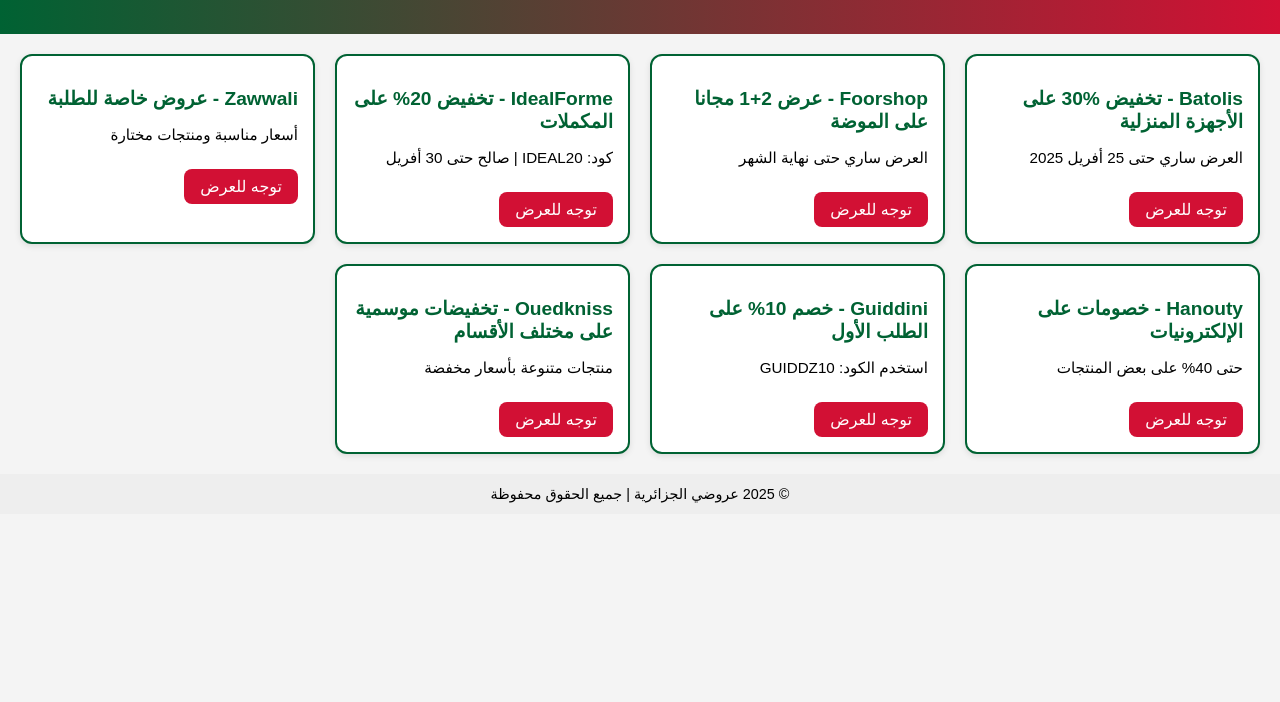
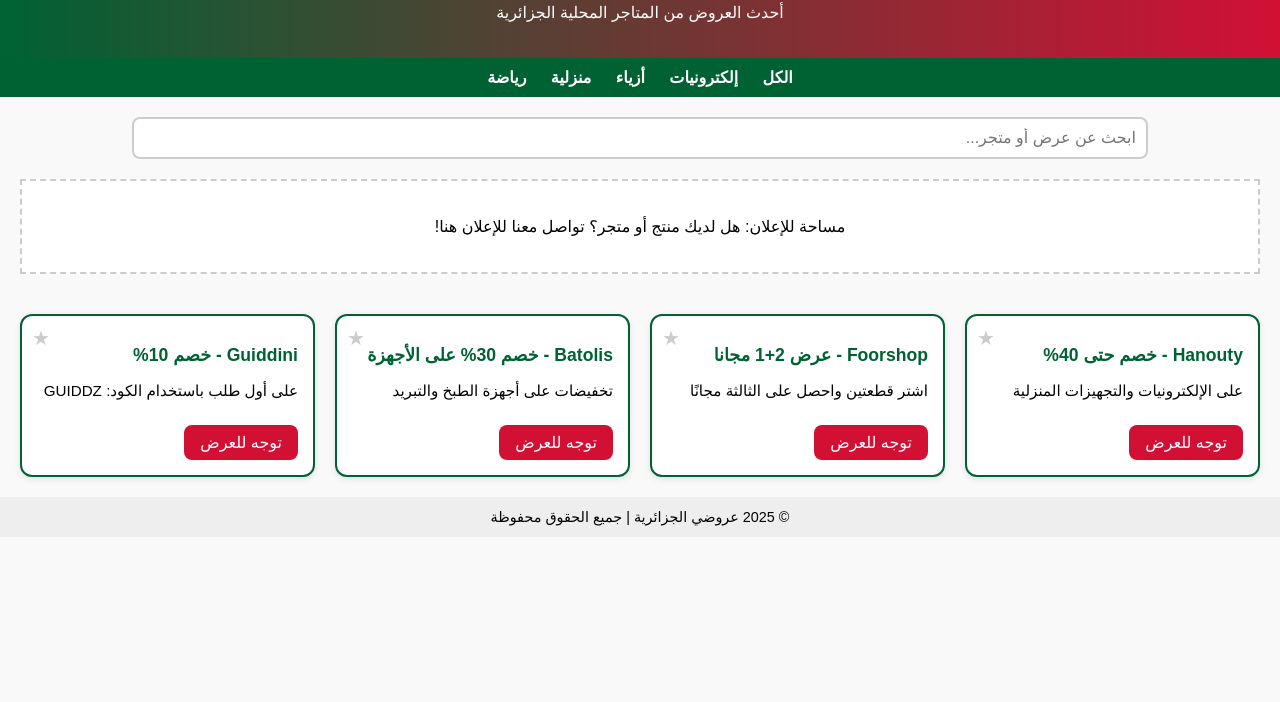
Before and after one commit to mohamed2002-kch/Dzdeals-site, a plain HTML site: page index.html in a window 1280 px wide. Shown: the part 98-800 px from the top of the page. Drawn offline with Linux system fonts and the light colour scheme.

Commit message:
Add files via upload
2

Signed-off-by: mohamed2002-kch <mohamedkecha10@gmail.com>

```diff
--- a/index.html
+++ b/index.html
@@ -9,7 +9,7 @@
     body {
       margin: 0;
       font-family: 'Cairo', sans-serif;
-      background: #f4f4f4;
+      background: #f9f9f9;
       direction: rtl;
     }
     header {
@@ -18,9 +18,27 @@
       padding: 20px;
       text-align: center;
     }
-    h1 {
-      margin: 0;
-      font-size: 2.2em;
+    nav {
+      background: #006233;
+      padding: 10px;
+      text-align: center;
+    }
+    nav a {
+      color: white;
+      margin: 0 10px;
+      text-decoration: none;
+      font-weight: bold;
+    }
+    .search-container {
+      text-align: center;
+      margin: 20px;
+    }
+    input[type="text"] {
+      padding: 10px;
+      width: 80%;
+      border: 2px solid #ccc;
+      border-radius: 8px;
+      font-size: 1em;
     }
     .offers {
       display: grid;
@@ -34,10 +52,11 @@
       border-radius: 12px;
       padding: 15px;
       box-shadow: 0 2px 6px rgba(0,0,0,0.1);
+      position: relative;
     }
     .offer h2 {
       color: #006233;
-      font-size: 1.2em;
+      font-size: 1.1em;
     }
     .offer p {
       font-size: 0.95em;
@@ -51,6 +70,24 @@
       text-decoration: none;
       margin-top: 10px;
     }
+    .favorite {
+      position: absolute;
+      top: 10px;
+      left: 10px;
+      cursor: pointer;
+      font-size: 20px;
+      color: #ccc;
+    }
+    .favorite.active {
+      color: gold;
+    }
+    .ads {
+      background: #fff;
+      margin: 20px;
+      padding: 20px;
+      border: 2px dashed #ccc;
+      text-align: center;
+    }
     footer {
       text-align: center;
       padding: 12px;
@@ -62,49 +99,68 @@
 <body>
   <header>
     <h1>عروضي الجزائرية</h1>
-    <p>أحدث التخفيضات من المتاجر المحلية في الجزائر</p>
+    <p>أحدث العروض من المتاجر المحلية الجزائرية</p>
   </header>
 
-  <div class="offers">
-    <div class="offer">
-      <h2>Batolis - تخفيض %30 على الأجهزة المنزلية</h2>
-      <p>العرض ساري حتى 25 أفريل 2025</p>
-      <a href="https://www.batolis.com" class="btn" target="_blank">توجه للعرض</a>
+  <nav>
+    <a href="#">الكل</a>
+    <a href="#">إلكترونيات</a>
+    <a href="#">أزياء</a>
+    <a href="#">منزلية</a>
+    <a href="#">رياضة</a>
+  </nav>
+
+  <div class="search-container">
+    <input type="text" id="searchInput" placeholder="ابحث عن عرض أو متجر...">
+  </div>
+
+  <div class="ads">
+    <p>مساحة للإعلان: هل لديك منتج أو متجر؟ تواصل معنا للإعلان هنا!</p>
+  </div>
+
+  <div class="offers" id="offersContainer">
+    <div class="offer" data-title="Hanouty - تخفيض على الإلكترونيات">
+      <span class="favorite" onclick="toggleFavorite(this)">★</span>
+      <h2>Hanouty - خصم حتى 40%</h2>
+      <p>على الإلكترونيات والتجهيزات المنزلية</p>
+      <a href="https://hanouty.dz" target="_blank" class="btn">توجه للعرض</a>
     </div>
-    <div class="offer">
-      <h2>Foorshop - عرض 2+1 مجانا على الموضة</h2>
-      <p>العرض ساري حتى نهاية الشهر</p>
-      <a href="https://foorshop.com" class="btn" target="_blank">توجه للعرض</a>
+    <div class="offer" data-title="Foorshop - موضة 2+1 مجانا">
+      <span class="favorite" onclick="toggleFavorite(this)">★</span>
+      <h2>Foorshop - عرض 2+1 مجانا</h2>
+      <p>اشتر قطعتين واحصل على الثالثة مجانًا</p>
+      <a href="https://foorshop.com" target="_blank" class="btn">توجه للعرض</a>
     </div>
-    <div class="offer">
-      <h2>IdealForme - تخفيض 20% على المكملات</h2>
-      <p>كود: IDEAL20 | صالح حتى 30 أفريل</p>
-      <a href="https://idealforme.com" class="btn" target="_blank">توجه للعرض</a>
+    <div class="offer" data-title="Batolis - أجهزة منزلية">
+      <span class="favorite" onclick="toggleFavorite(this)">★</span>
+      <h2>Batolis - خصم 30% على الأجهزة</h2>
+      <p>تخفيضات على أجهزة الطبخ والتبريد</p>
+      <a href="https://batolis.com" target="_blank" class="btn">توجه للعرض</a>
     </div>
-    <div class="offer">
-      <h2>Zawwali - عروض خاصة للطلبة</h2>
-      <p>أسعار مناسبة ومنتجات مختارة</p>
-      <a href="https://zawwali.com" class="btn" target="_blank">توجه للعرض</a>
-    </div>
-    <div class="offer">
-      <h2>Hanouty - خصومات على الإلكترونيات</h2>
-      <p>حتى 40% على بعض المنتجات</p>
-      <a href="https://hanouty.dz" class="btn" target="_blank">توجه للعرض</a>
-    </div>
-    <div class="offer">
-      <h2>Guiddini - خصم 10% على الطلب الأول</h2>
-      <p>استخدم الكود: GUIDDZ10</p>
-      <a href="https://guiddini.com" class="btn" target="_blank">توجه للعرض</a>
-    </div>
-    <div class="offer">
-      <h2>Ouedkniss - تخفيضات موسمية على مختلف الأقسام</h2>
-      <p>منتجات متنوعة بأسعار مخفضة</p>
-      <a href="https://www.ouedkniss.com" class="btn" target="_blank">توجه للعرض</a>
+    <div class="offer" data-title="Guiddini - خصم أول طلب">
+      <span class="favorite" onclick="toggleFavorite(this)">★</span>
+      <h2>Guiddini - خصم 10%</h2>
+      <p>على أول طلب باستخدام الكود: GUIDDZ</p>
+      <a href="https://guiddini.com" target="_blank" class="btn">توجه للعرض</a>
     </div>
   </div>
 
   <footer>
     &copy; 2025 عروضي الجزائرية | جميع الحقوق محفوظة
   </footer>
+
+  <script>
+    function toggleFavorite(el) {
+      el.classList.toggle('active');
+    }
+
+    document.getElementById("searchInput").addEventListener("input", function() {
+      const value = this.value.toLowerCase();
+      document.querySelectorAll(".offer").forEach(offer => {
+        const title = offer.getAttribute("data-title").toLowerCase();
+        offer.style.display = title.includes(value) ? "block" : "none";
+      });
+    });
+  </script>
 </body>
 </html>
```
